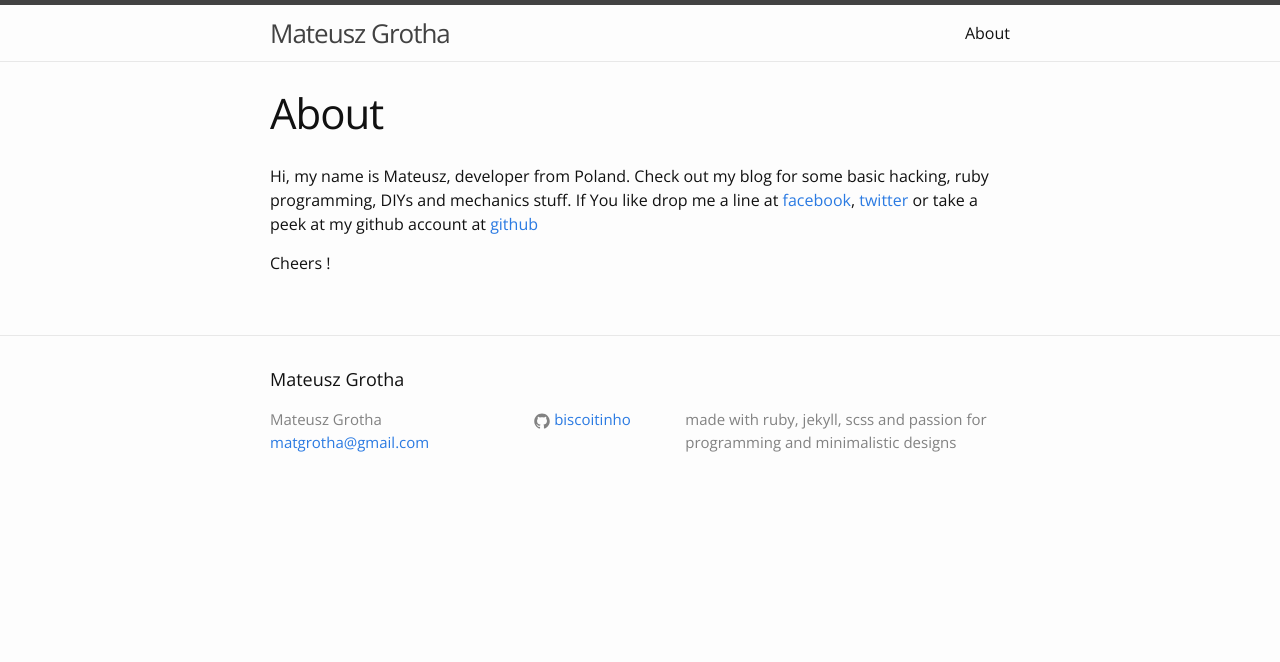
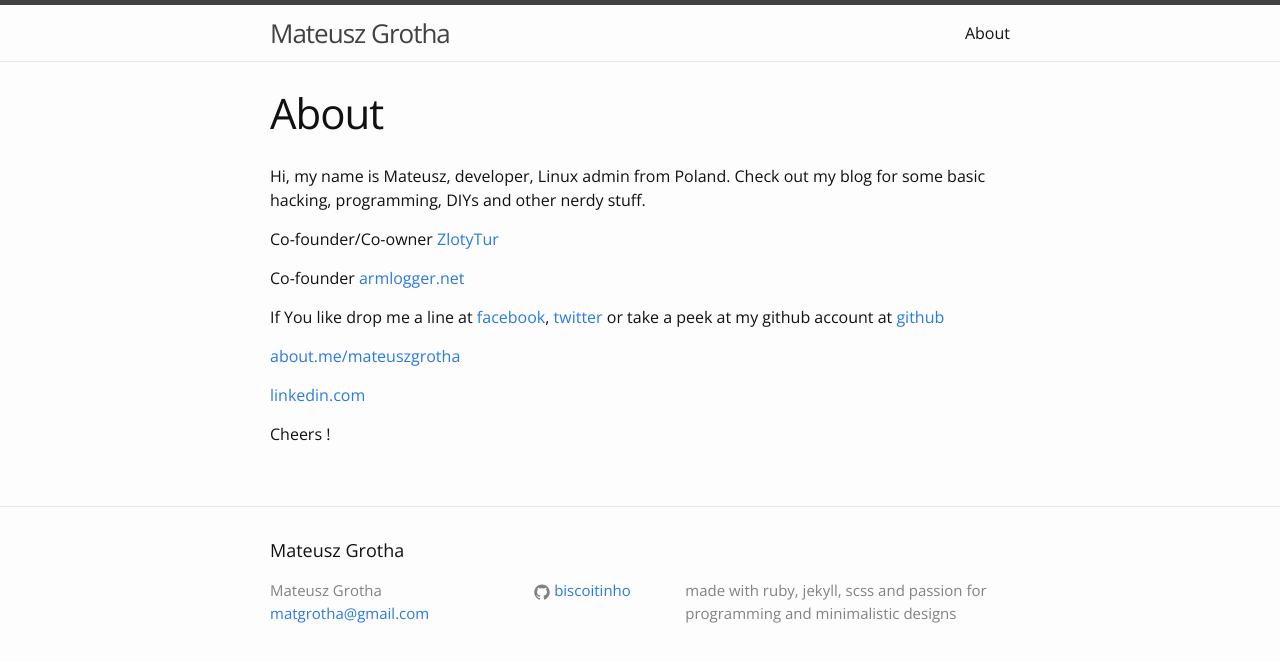
Before and after one commit to biscoitinho/biscoitinho.github.io, a Jekyll site: the page built from about.md, in a window 1280 px wide. Shown: the top 662 px of the page. Built offline with Jekyll 4.4.1, drawn with Linux system fonts in a browser that asks for light colours.

Commit message:
about page update

```diff
--- a/about.md
+++ b/about.md
@@ -4,10 +4,19 @@ title: About
 permalink: /about/
 ---
 
-Hi, my name is Mateusz, developer from Poland. Check out my blog for some
-basic hacking, ruby programming, DIYs and mechanics stuff.
+Hi, my name is Mateusz, developer, Linux admin from Poland. Check out my blog for some
+basic hacking, programming, DIYs and other nerdy stuff.
+
+Co-founder/Co-owner [ZlotyTur](https://zlotytur.org)
+
+Co-founder [armlogger.net](https://armlogger.net)
+
 If You like drop me a line at [facebook](http://facebook.com/matgrotha),
 [twitter](http://twitter.com/CodeCookieMan)
 or take a peek at my github account at [github](http://github.com/biscoitinho)
 
+[about.me/mateuszgrotha](https://about.me/mateuszgrotha)
+
+[linkedin.com](http://www.linkedin.com/in/mateusz-grotha-abb953242)
+
 Cheers !
```
